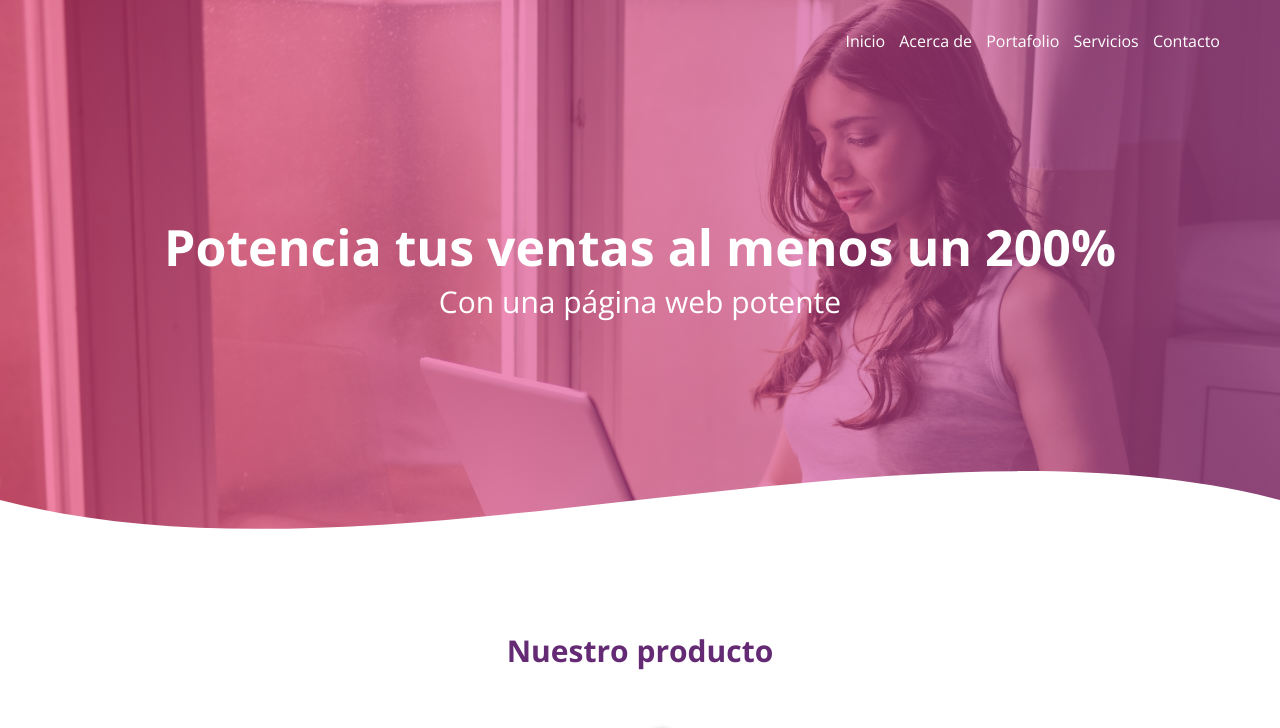
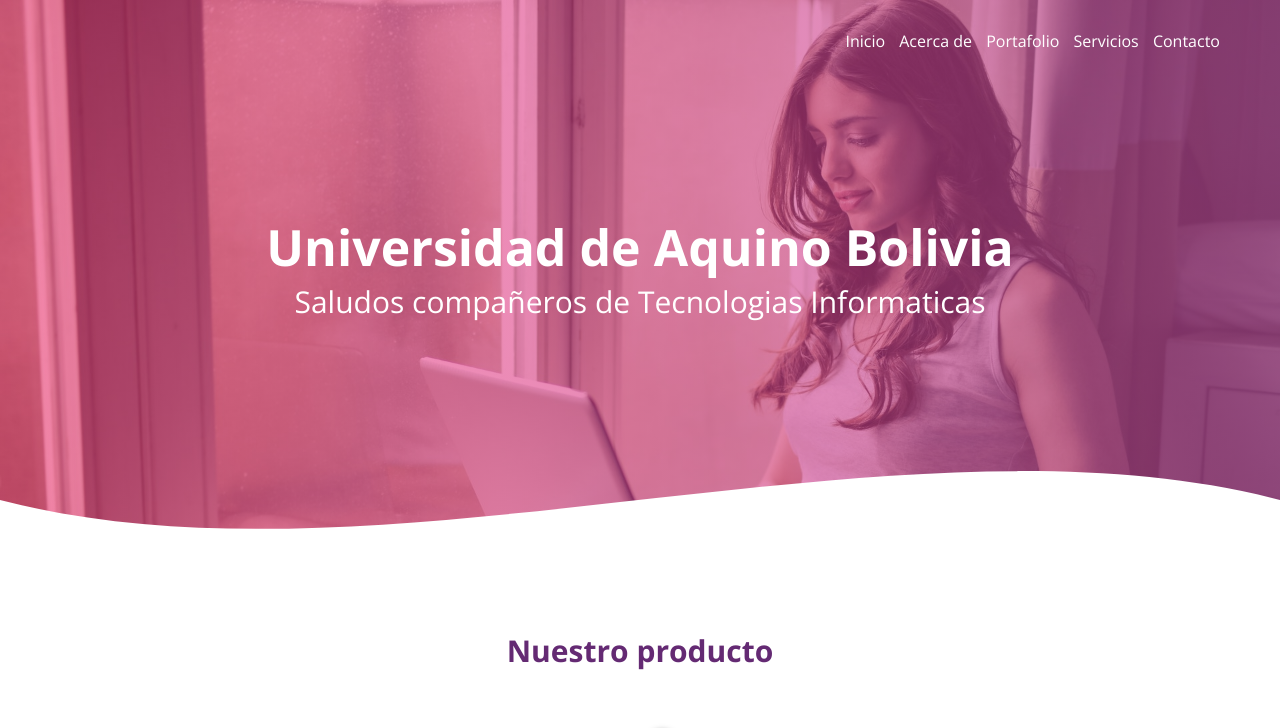
Before and after one commit to icallisaya/paginaweb-ivancallisaya, a plain HTML site: page index.html in a window 1280 px wide. Shown: the top 728 px of the page. Drawn offline with nearby package versions, Linux system fonts and the light colour scheme.

Commit message:
Update index.html

```diff
--- a/index.html
+++ b/index.html
@@ -21,8 +21,8 @@
             <a href="#">Contacto</a>
         </nav>
         <section class="textos-header">
-            <h1>Potencia tus ventas al menos un 200%</h1>
-            <h2>Con una página web potente</h2>
+            <h1> Universidad de Aquino Bolivia</h1>
+            <h2>Saludos compañeros de Tecnologias Informaticas</h2>
         </section>
         <div class="wave" style="height: 150px; overflow: hidden;"><svg viewBox="0 0 500 150" preserveAspectRatio="none"
                 style="height: 100%; width: 100%;">
```
